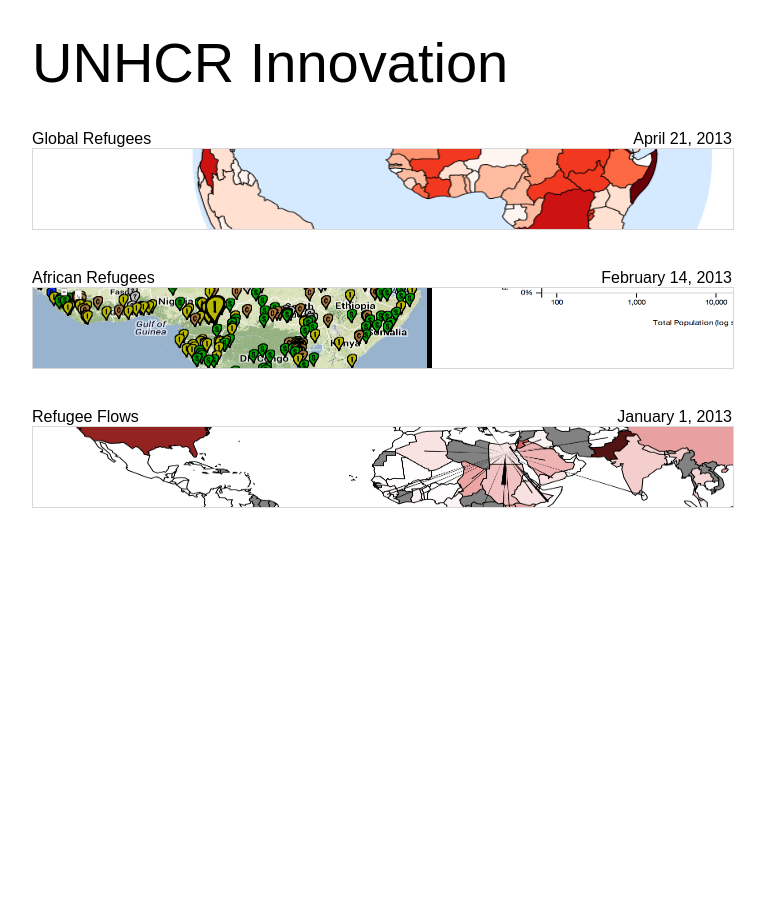
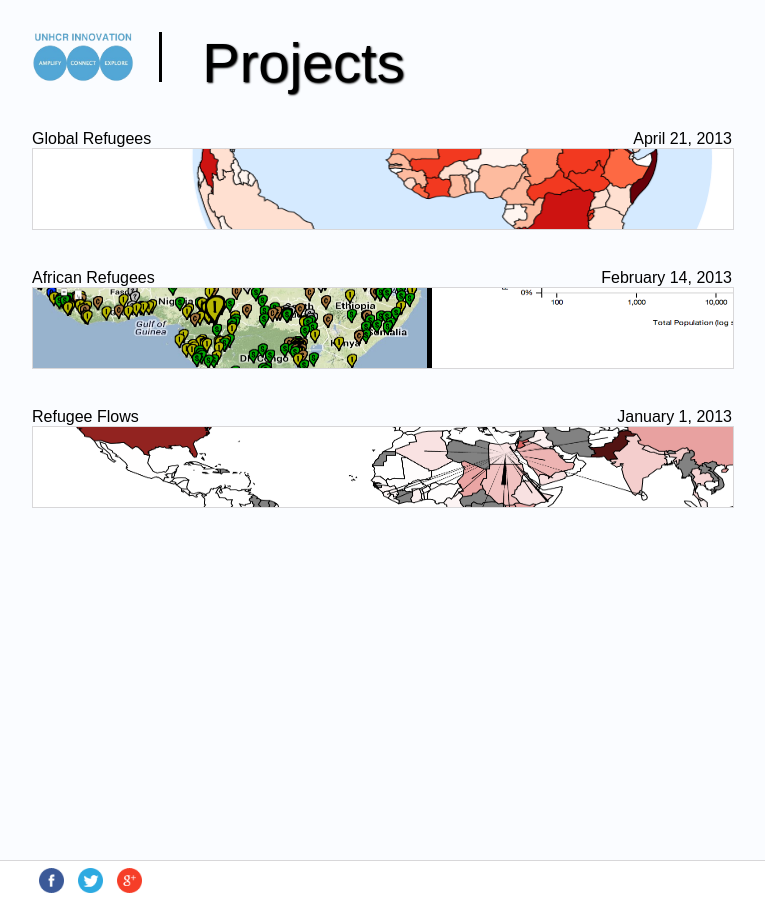
Before and after one commit to benrudolph/unhcrprojects, a Jekyll site: the page built from index.html, in a window 1280 px wide. Shown: the whole page, without its empty margins (68-833 px from the left). Built offline with Jekyll 4.4.1, drawn with Linux system fonts in a browser that asks for light colours; Markdown is read by kramdown in place of the engine named in the settings.

Commit message:
A few final touches

```diff
--- a/_layouts/default.html
+++ b/_layouts/default.html
@@ -8,12 +8,18 @@
 <body>
   <div id="main">
     <header class="header">
-    <h1>{% if page.title %} <a href="{{ site.baseurl }}"><img class="logo" height="50px" src="{{ site.baseurl }}/img/innovationlogo.png" /></a>{{ page.title }} {% else %} UNHCR Innovation {% endif %}</a></h1>
+    <h1><a href="{{ site.baseurl }}"><img class="logo" height="50px" src="{{ site.baseurl }}/img/innovationlogo.png" /></a>{% if page.title %} {{ page.title }} {% else %} Projects {% endif %}</a></h1>
       {% if page.src %}<a class="source" href="{{ page.src }}">View original site</a>{% endif %}
     </header>
 
     {{ content }}
 
+    <footer>
+      <ul>
+        <li><a target="_blank" href="https://www.facebook.com/UNHCRInnovate"><i class="facebook"></i></a></li>
+        <li><a target="_blank" href="https://twitter.com/UNHCRInnovation"><i class="twitter"></i></a></li>
+        <li><a target="_blank" href="https://plus.google.com/116082661783781247268"><i class="google"></i></a></li>
+    </footer>
   </div>
 </body>
 </html>
--- a/css/style.css
+++ b/css/style.css
@@ -1,7 +1,7 @@
 body {
   text-rendering: optimizeLegibility;
   font-family: "PT Sans", sans-serif;
-  background: white;
+  background: #fafcff;
   color: black;
   padding: 0;
   margin-left: 100px;
@@ -30,6 +30,7 @@
   font-size: 56px;
   font-weight: 300;
   margin: 0px;
+  text-shadow: 1px 1px 2px black
 }
 
 .post {
@@ -77,3 +78,43 @@
   margin-right: 25px;
   border-right: 3px solid black;
 }
+
+i.facebook {
+  background: url('../img/facebook.png') ;
+  background-size: 25px 25px;
+}
+
+footer {
+  position: fixed;
+  bottom: 0px;
+  background-color: white;
+  width: 100%;
+  margin-left: -100px;
+  padding-left: 100px;
+  border-top: 1px solid #d8d7d9;
+}
+
+footer ul {
+  white-space: nowrap;
+}
+
+footer li {
+  float: left;
+  margin: 7px;
+}
+
+i.google {
+  background: url('../img/google.png');
+  background-size: 25px 25px;
+}
+
+i.twitter {
+  background: url('../img/twitter.png');
+  background-size: 25px 25px;
+}
+
+i {
+  display: block;
+  width: 25px;
+  height: 25px;
+}
```
Also changed, not shown: img/facebook.png (added), img/google.png (added), img/innovationlogo.png, img/twitter.png (added), 9 other files.
